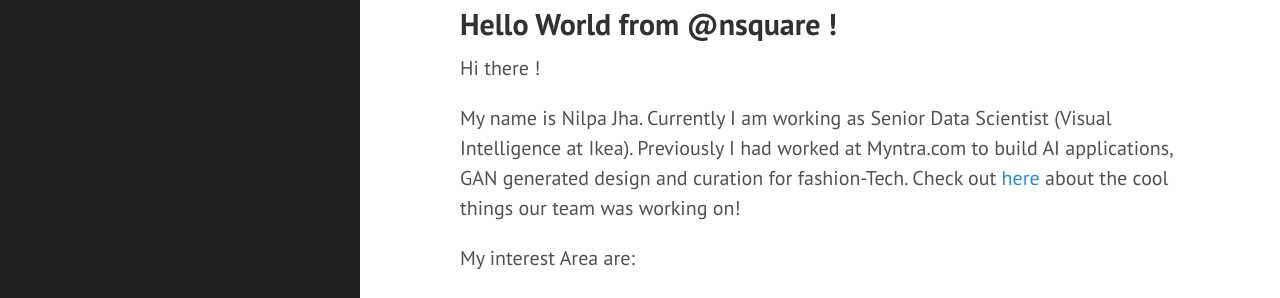
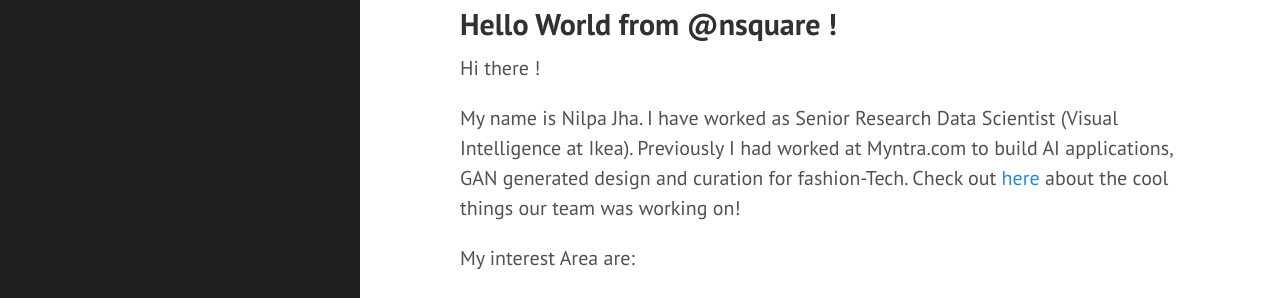
Before and after one commit to nsquare/nsquare.github.io, a Jekyll site: the page built from index.md, in a window 1280 px wide and 1218 px high. Shown: the part 145-443 px from the top of the window. Built offline with Jekyll 4.4.1, drawn with Linux system fonts in a browser that asks for light colours; our own code applies the rules of GitHub Pages for plain Markdown files; the list of posts is cut into pages by our own code.

Commit message:
change bio

```diff
--- a/index.md
+++ b/index.md
@@ -4,7 +4,7 @@
 
 Hi there !
 
-My name is Nilpa Jha. Currently I am working as Senior Data Scientist (Visual Intelligence at Ikea). Previously I had worked at Myntra.com to build AI applications, GAN generated design and curation for fashion-Tech. Check out [here](http://www.livemint.com/Companies/tchtq74FOkMM43szMIHh0M/At-Myntra-machines-tell-designers-how-to-make-clothes.html) about the cool things our team was working on!
+My name is Nilpa Jha. I have worked as Senior Research Data Scientist (Visual Intelligence at Ikea). Previously I had worked at Myntra.com to build AI applications, GAN generated design and curation for fashion-Tech. Check out [here](http://www.livemint.com/Companies/tchtq74FOkMM43szMIHh0M/At-Myntra-machines-tell-designers-how-to-make-clothes.html) about the cool things our team was working on!
 
 My interest Area are:
 
```
